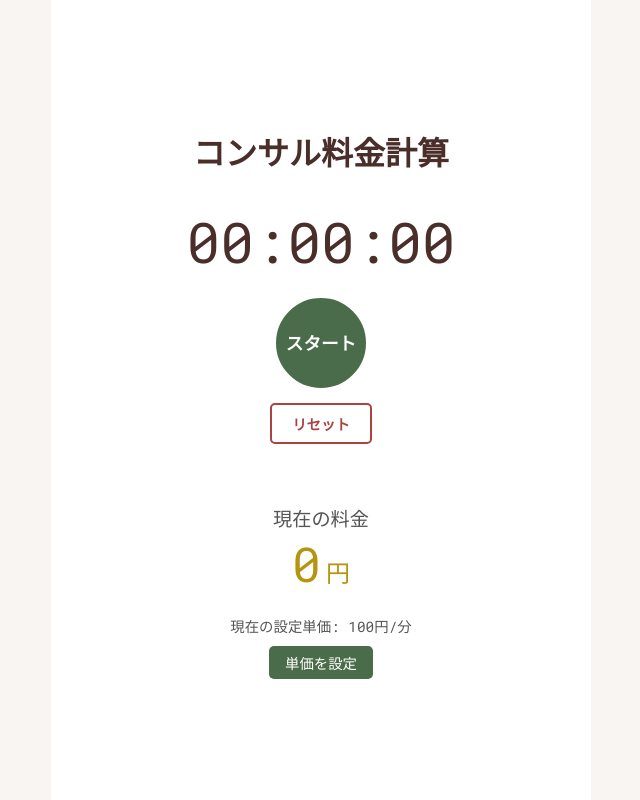
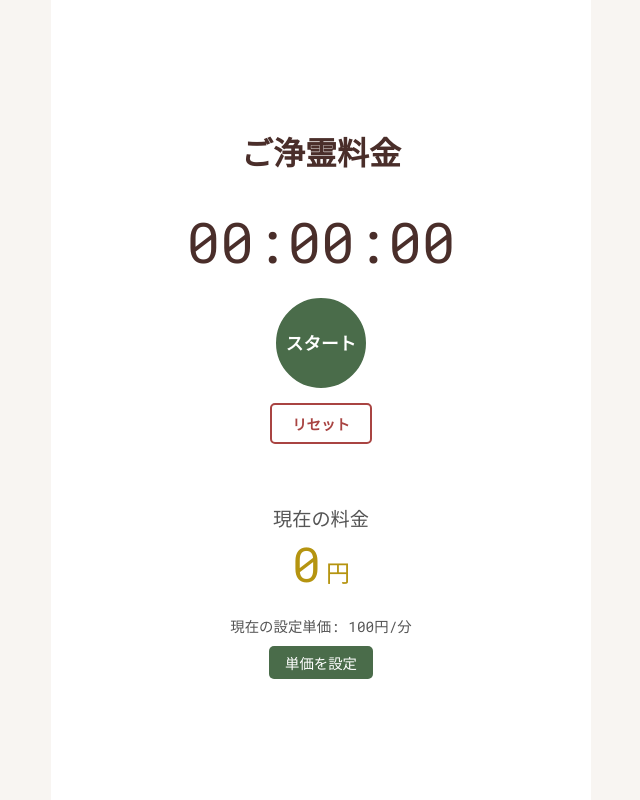
Before and after one commit to Ishikawa-Yutaka/Jourei-FeeCalc, a React (Create React App) app: page / in a window 1280 px wide. Shown: the whole page, without its empty margins (319-959 px from the left). Built offline with nearby package versions, Linux system fonts and the light colour scheme; a web font is replaced by a local one.

Commit message:
h1テキストを「ご浄霊料金」に修正

```diff
--- a/src/App.js
+++ b/src/App.js
@@ -115,7 +115,7 @@ function App() {
   return (
     <div className="App">
       <header className="App-header">
-        <h1>コンサル料金計算</h1>
+        <h1>ご浄霊料金</h1>
         <div className="stopwatch">
           <div className="time-display">{formatTime(time)}</div>
           <div className="controls">
```
